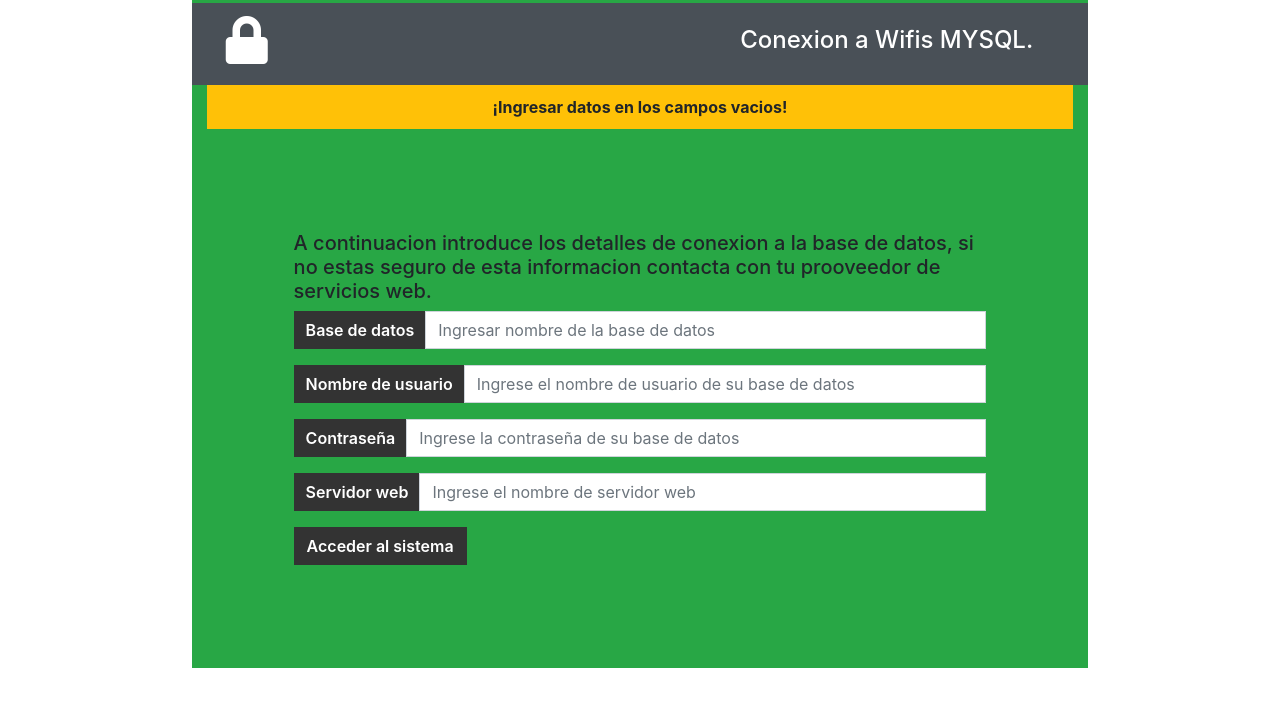
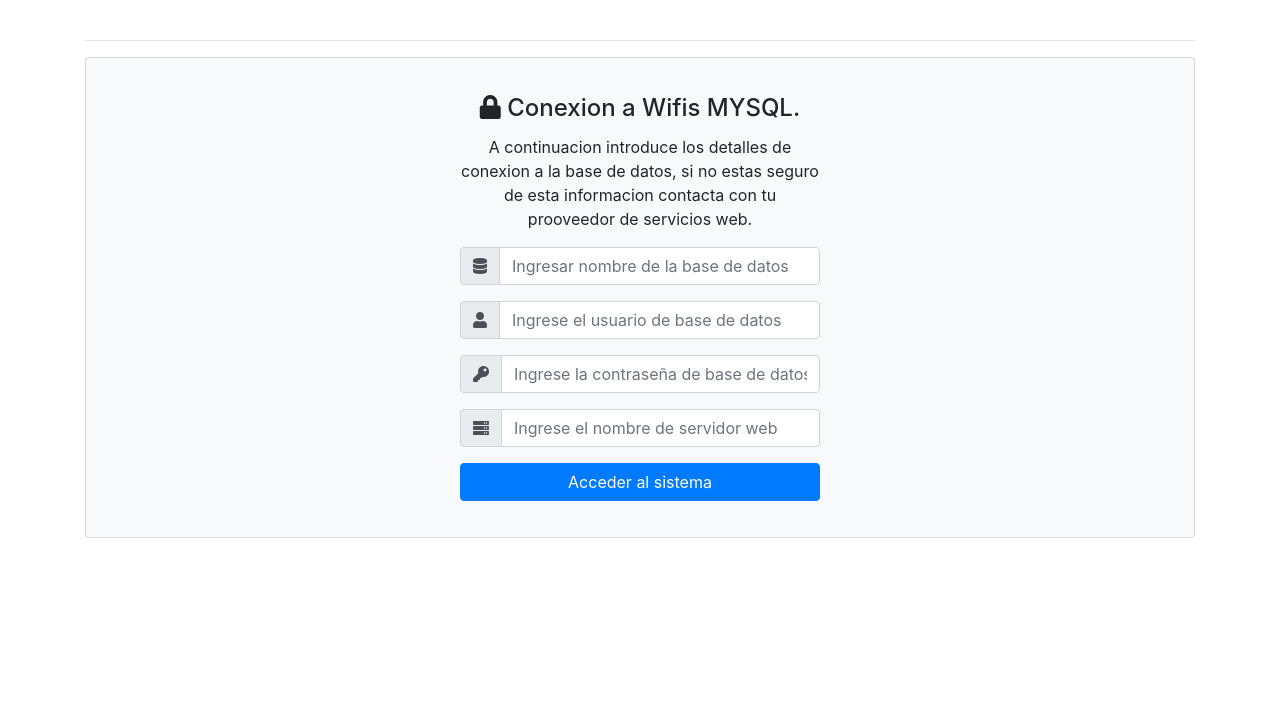
Before and after one commit to alvaroachu/wifis_new, a PHP site: page /conectar-wifis/index.php in a window 1280 px wide. Shown: the top 707 px of the page. Run offline with PHP 8.4, Linux system fonts and the light colour scheme; the visitor is signed in with stand-in values (Sample User, id 1); some libraries are stand-ins or nearby versions.

Commit message:
Cambios en el formulario de Index Wifi

```diff
--- a/conectar-wifis/index.php
+++ b/conectar-wifis/index.php
@@ -4,133 +4,68 @@ session_start();
 <!DOCTYPE html>
 <html lang="es">
     <head>
-    <meta http-equiv="Content-type" content="text/html; charset=utf-8"/>
+        <meta http-equiv="Content-type" content="text/html; charset=utf-8" />
         <title>Conexion WIFIS MySQL</title>
-    <!----     CSS y JS       ------>
-</head>
-<body>
-<link rel="stylesheet" href="https://use.fontawesome.com/releases/v5.6.3/css/all.css" integrity="sha384-UHRtZLI+pbxtHCWp1t77Bi1L4ZtiqrqD80Kn4Z8NTSRyMA2Fd33n5dQ8lWUE00s/" crossorigin="anonymous">
-<link href="//maxcdn.bootstrapcdn.com/bootstrap/4.1.1/css/bootstrap.min.css" rel="stylesheet" id="bootstrap-css">
-<script src="//maxcdn.bootstrapcdn.com/bootstrap/4.1.1/js/bootstrap.min.js"></script>
-<script src="//cdnjs.cloudflare.com/ajax/libs/jquery/3.2.1/jquery.min.js"></script>
+        <link href="//maxcdn.bootstrapcdn.com/bootstrap/4.0.0/css/bootstrap.min.css" rel="stylesheet" id="bootstrap-css">
+        <link rel="stylesheet" href="https://use.fontawesome.com/releases/v5.0.8/css/all.css">
         <style>
-    .header{
-        border-top: 3px solid #28a745;
-        background: #495057;
-        color: #fff;
-        width: 70%;
-        padding: 1%;
-    }
-    .header-left i{
-        margin-left: 5%;
-    }
-    .header-right h4{
-        text-align: right;
-        margin-right: 10%;
-        line-height: 2;
-    }
-    .content{
-        background: #28a745;
-        width: 70%;
-    }
-    .content .form-content{
-        padding:10%;
-    }
-    .content .form-content .input-group .input-group-text{
-        background:#333;
-        color:#fff;
-        border:none;
-        border-radius:0;
-        font-weight: 600;
-    }
-    .content .form-content .input-group input{
-        border-radius: 0;
-    }
-    .content .form-content .input-group input:focus{
-        border-color: transparent;
-    }
-    .content .form-content h4{
-        margin-bottom:5%;
-    }
-    .content .form-content button{
-        background: #333;
-        color: #fff;
-        border-radius: 0;
-        font-weight: 600;
-    }
-</style>
-<!------ Include the above in your HEAD tag ---------->
-<div class="container header">
-    <div class="row">
-        <div class="col-md-6 header-left">
-            <i class="fas fa-lock fa-3x"></i>
-        </div>
-        <div class="col-md-6 header-right">
-            <h4>Conexion a Wifis MYSQL.</h4>
-        </div>
-    </div>
-</div>
-<div class="container content">
-    <?php
-    if(isset($_SESSION['vacio'])){
-        ?>
-        <style>
-            .bg-warning{
+            .bg-danger {
                 text-align: center;
                 font-weight: bold;
                 padding: 10px;
             }
         </style>
-        <p class="bg-warning">¡Ingresar datos en los campos vacios!</p>
+    </head>
+    <body>
+        <div class="container">
+            <br>
             <?php
-        unset($_SESSION["vacio"]);
-    }
-    if(isset($_SESSION['error'])){
+            if (isset($_SESSION['error'])) {
             ?>
-        <style>
-            .bg-danger{
-                text-align: center;
-                font-weight: bold;
-                padding: 10px;
-            }
-        </style>
                 <p class="bg-danger">¡Los datos estan incorrectos porfavor revice sus datos de acceso!</p>
             <?php
                 unset($_SESSION["error"]);
             }
             ?>
+            <hr>
+            <div class="card bg-light">
+                <article class="card-body mx-auto" style="max-width: 400px;">
+                    <h4 class="card-title mt-3 text-center"><em class="fas fa-lock fa"></em> Conexion a Wifis MYSQL.</h4>
+                    <p class="text-center">A continuacion introduce los detalles de conexion a la base de datos, si no estas seguro de esta informacion contacta con tu prooveedor de servicios web.</p>
                     <form action="validacion.php" method="POST">
-    <div class="form-content">
-        <h5>A continuacion introduce los detalles de conexion a la base de datos, si no estas seguro de esta informacion contacta con tu prooveedor de servicios web.</h5>
-        <div class="input-group mb-3">
+                        <div class="form-group input-group">
                             <div class="input-group-prepend">
-                <span class="input-group-text" id="basic-addon1">Base de datos</span>
+                                <span class="input-group-text"> <em class="fa fa-database"></em> </span>
                             </div>
-            <input type="text" class="form-control" aria-label="Username" aria-describedby="basic-addon1" name="namebd"  placeholder="Ingresar nombre de la base de datos">
+                            <input name="namebd" class="form-control" placeholder="Ingresar nombre de la base de datos" type="text" required="on">
                         </div>
-        <div class="input-group mb-3">
+                        <div class="form-group input-group">
                             <div class="input-group-prepend">
-                <span class="input-group-text" id="basic-addon1">Nombre de usuario</span>
+                                <span class="input-group-text"> <em class="fa fa-user"></em> </span>
                             </div>
-            <input type="text" class="form-control" aria-label="Username" aria-describedby="basic-addon1" name="nameu" placeholder="Ingrese el nombre de usuario de su base de datos">
+                            <input name="nameu" class="form-control" placeholder="Ingrese el usuario de base de datos" type="text" required="on">
                         </div>
-        <div class="input-group mb-3">
+                        <div class="form-group input-group">
                             <div class="input-group-prepend">
-                <span class="input-group-text" id="basic-addon2">Contraseña</span>
+                                <span class="input-group-text"> <em class="fa fa-key"></em> </span>
                             </div>
-            <input type="password" class="form-control" aria-label="Password" aria-describedby="basic-addon2" name="password" placeholder="Ingrese la contraseña de su base de datos">
+                            <input name="password" class="form-control" placeholder="Ingrese la contraseña de base de datos" type="password" required="on">
                         </div>
-        <div class="input-group mb-3">
+                        <div class="form-group input-group">
                             <div class="input-group-prepend">
-                <span class="input-group-text" id="basic-addon1">Servidor web</span>
+                                <span class="input-group-text"> <em class="fa fa-server"></em> </span>
                             </div>
-            <input type="text" class="form-control" aria-label="Username" aria-describedby="basic-addon1" name="servname" placeholder="Ingrese el nombre de servidor web">
+                            <input name="servname" class="form-control" placeholder="Ingrese el nombre de servidor web" type="text" required="on">
                         </div>
-        <div class="input-group mb-3">
-            <button type="submit" class="btn btn-default">Acceder al sistema</button>
-        </div>
+                        <div class="form-group">
+                            <button type="submit" class="btn btn-primary btn-block"> Acceder al sistema </button>
                         </div>
                     </form>
+                </article>
             </div>
+            <br>
+        </div>
+        <script src="//maxcdn.bootstrapcdn.com/bootstrap/4.0.0/js/bootstrap.min.js"></script>
+        <script src="//cdnjs.cloudflare.com/ajax/libs/jquery/3.2.1/jquery.min.js"></script>
     </body>
 </html>
```
Lines whose indentation alone changed are shown as unchanged.
